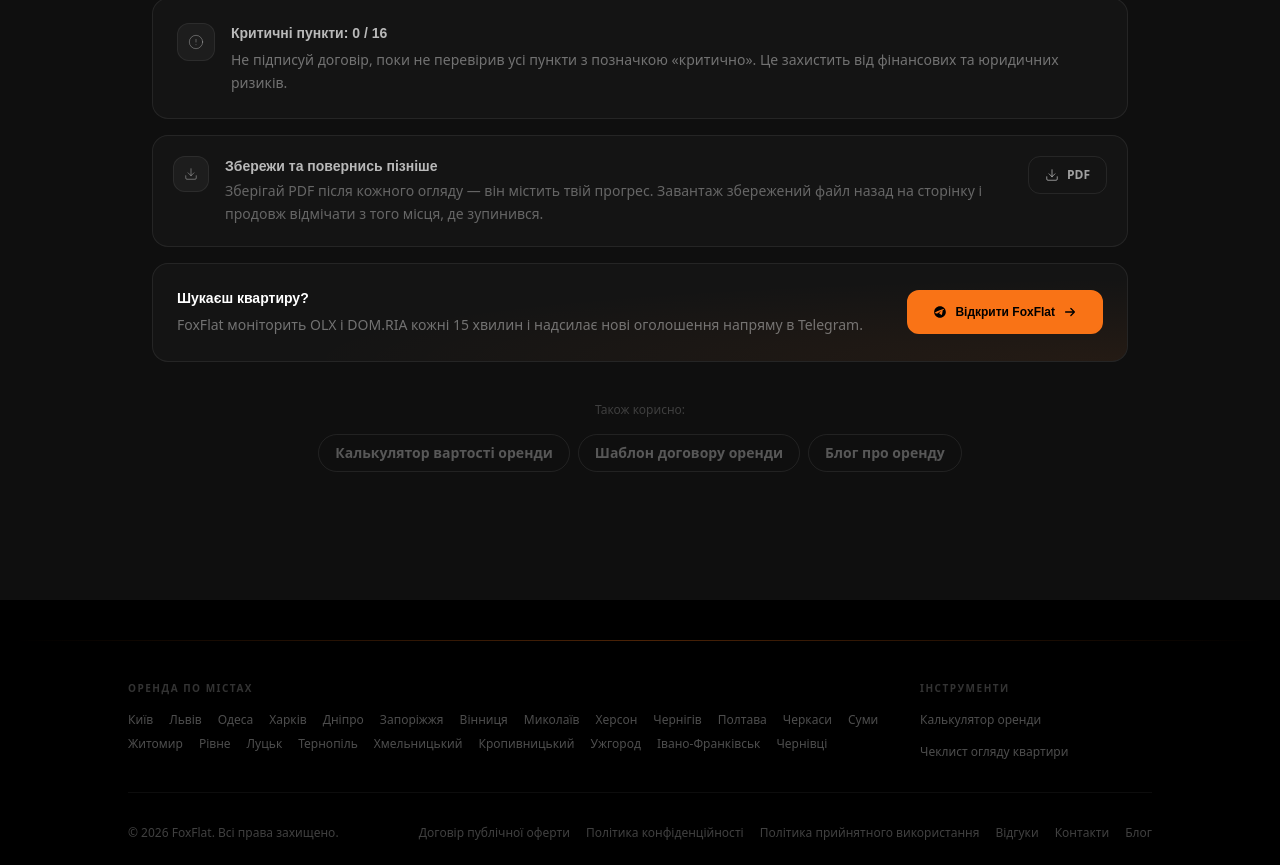
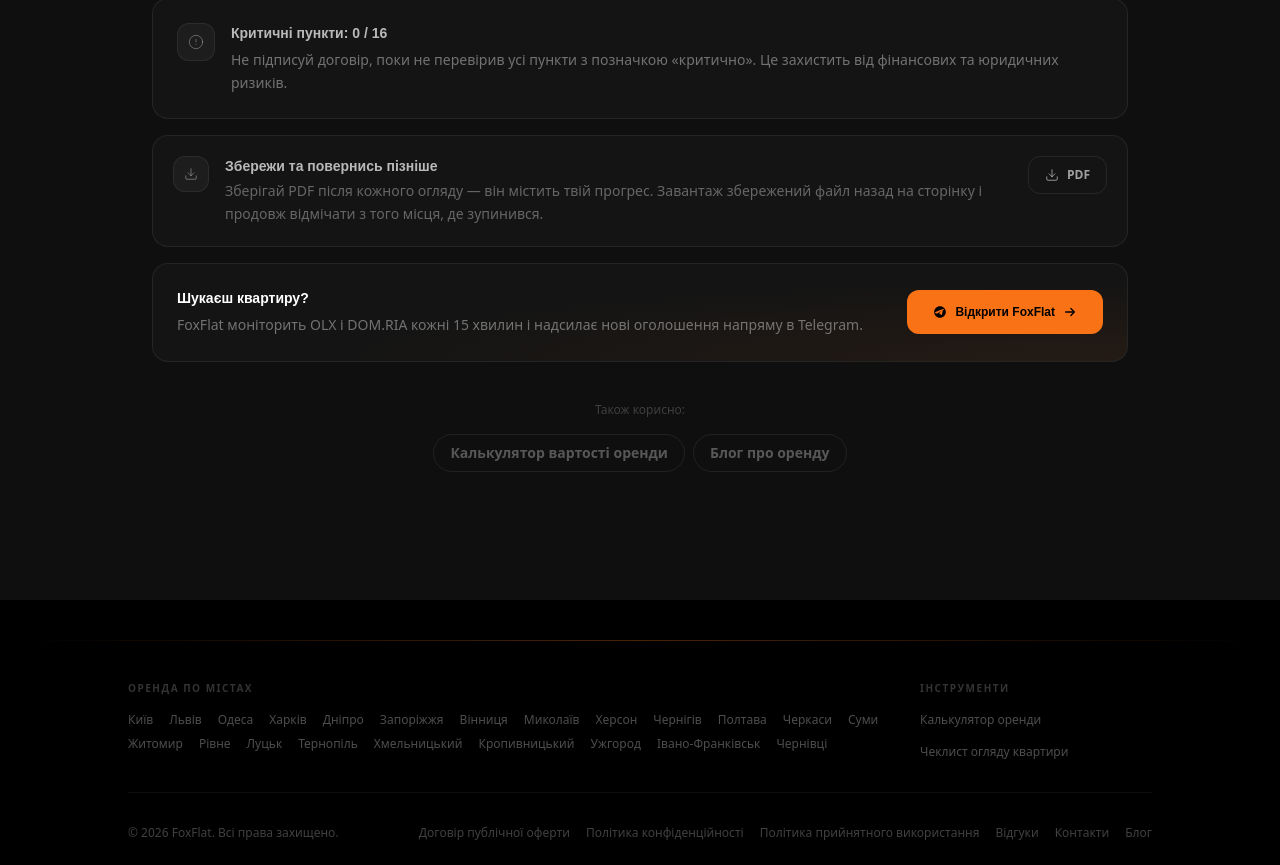
Before and after one commit to DNGameCompany/foxflat_web_next, a Next.js app: page /tools/checklist in a window 1280 px wide. Shown: the part 2313-3178 px from the top of the page. Built offline with nearby package versions, Linux system fonts and the light colour scheme.

Commit message:
чеклист

```diff
--- a/src/app/tools/checklist/ChecklistClient.tsx
+++ b/src/app/tools/checklist/ChecklistClient.tsx
@@ -911,7 +911,6 @@ export default function ChecklistClient() {
                     <p className="w-full text-center text-xs text-white/20 mb-2">Також корисно:</p>
                     {([
                         ["Калькулятор вартості оренди", "/tools/calculator"],
-                        ["Шаблон договору оренди",      "/tools/dohovir"],
                         ["Блог про оренду",              "/blog"],
                     ] as [string, string][]).map(([label, href]) => (
                         <Link key={href} href={href} className="text-sm font-bold px-4 py-2 rounded-full border border-white/[0.08] text-white/30 hover:text-white/60 hover:border-white/20 transition-all">
```
